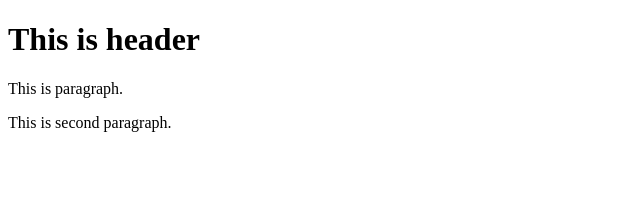
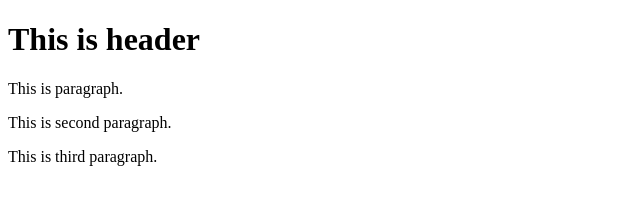
Before and after one commit to rohitroy-github/git-test, a website: page index.html in a window 1280 px wide. Shown: the whole page, without its empty margins (0-640 px from the left). Drawn offline with Linux system fonts and the light colour scheme.

Commit message:
fourth commit

```diff
--- a/index.html
+++ b/index.html
@@ -6,5 +6,6 @@
         <h1>This is header</h1>
         <p>This is paragraph.</p>
         <p>This is second paragraph.</p>
+        <p>This is third paragraph.</p>
     </body>
 </html>
```
Also changed, not shown: package.json (added, +24 -0 lines), 2 other files.
